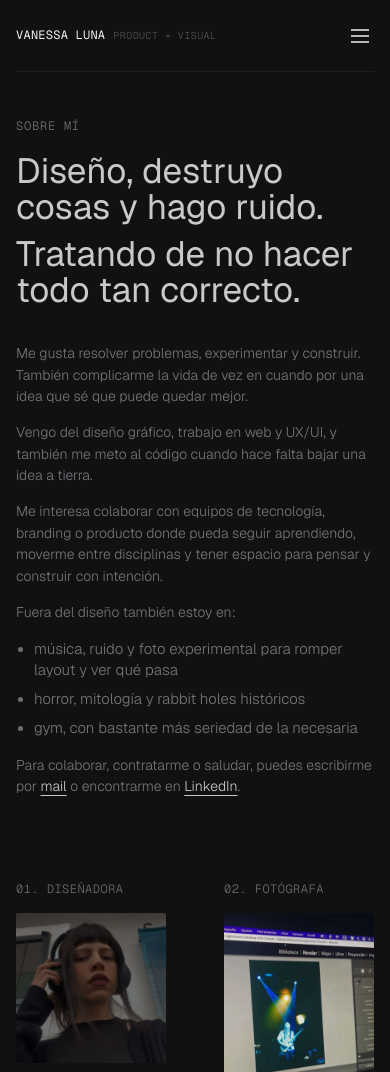
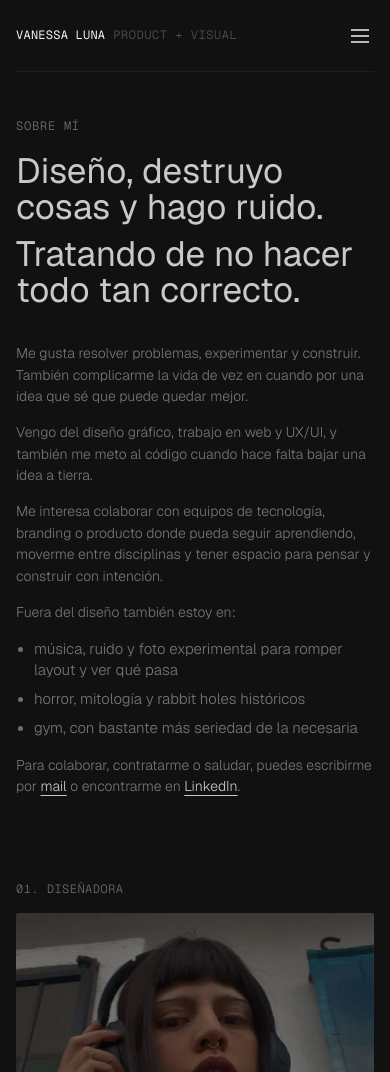
Before and after one commit to lunagv/proyecto-coder, a plain HTML site: page sobre-mi.html in a window 390 px wide. Shown: the top 1072 px of the page. Drawn offline with nearby package versions, Linux system fonts and the light colour scheme.

Commit message:
Update about captions and playground asset

```diff
--- a/css/estilos.css
+++ b/css/estilos.css
@@ -505,7 +505,7 @@ body.home-v2 {
       gap: 8px; }
     body.home-v2 .site-logo::after {
       display: inline;
-      font-size: 10px;
+      font-size: 12px;
       letter-spacing: 0.045em; }
     body.home-v2 .desktop-nav {
       display: none; } }
@@ -1946,8 +1946,8 @@ body.home-v2 {
     color: rgba(240, 241, 244, 0.42); }
   body.home-v2.about-page .about-photo-section--editorial {
     display: grid;
-    grid-template-columns: repeat(2, minmax(0, 1fr));
-    gap: clamp(58px, 6vw, 92px) clamp(22px, 3vw, 36px);
+    grid-template-columns: minmax(0, 1fr);
+    gap: clamp(58px, 6vw, 92px);
     align-items: start;
     padding-top: 0;
     border-top: 0; }
@@ -2631,14 +2631,33 @@ body.home-v2.home-index.js-loaded .featured-group .project-card:nth-child(4) {
     gap: 58px; }
   body.home-v2.about-page .about-photo-row,
   body.home-v2.about-page .about-photo-row--short {
-    --about-photo-width: min(100%, 320px);
+    --about-photo-width: 100%;
     grid-template-columns: var(--about-photo-width);
     gap: 12px;
     max-width: none; }
   body.home-v2.about-page .about-photo-section--editorial .about-photo-placeholder,
   body.home-v2.about-page .about-photo-section--editorial .about-photo-placeholder--portrait {
-    width: min(100%, 320px);
+    width: 100%;
     height: auto;
     min-height: 0;
-    aspect-ratio: auto; }
+    aspect-ratio: auto;
+    background: transparent; }
+  body.home-v2.about-page .about-photo-section--editorial .about-photo-placeholder img {
+    border-radius: 2px;
+    background: rgba(240, 241, 244, 0.025); }
+  body.home-v2.about-page .about-photo-section--editorial .about-photo-placeholder {
+    overflow: visible; }
+  body.home-v2.about-page .about-photo-section--editorial .about-photo-placeholder::after {
+    content: attr(data-cursor-label);
+    position: static;
+    display: block;
+    margin-top: 8px;
+    color: rgba(240, 241, 244, 0.48);
+    background: transparent;
+    border: 0;
+    font-family: 'Geist', 'Inter', sans-serif;
+    font-size: 13px;
+    font-weight: 300;
+    line-height: 1.35;
+    letter-spacing: 0; }
 }
--- a/sobre-mi.html
+++ b/sobre-mi.html
@@ -11,7 +11,7 @@
     <link rel="preconnect" href="https://fonts.gstatic.com" crossorigin>
     <link href="https://fonts.googleapis.com/css2?family=Geist:wght@300;400;500;600;700&family=Geist+Mono:wght@300;400;500;600&display=swap" rel="stylesheet">
     <link rel="icon" href="assets/favicon.svg" type="image/svg+xml">
-    <link rel="stylesheet" href="css/estilos.css?v=20260714-about-grid">
+    <link rel="stylesheet" href="css/estilos.css?v=20260714-hero-about-captions">
     <title>Sobre mí | Vanessa Luna</title>
 </head>
 <body class="home-v2 about-page">
```
Also changed, not shown: index.html (+4 -4 lines), otros.html (+3 -3 lines), assets/about/escritorio-cafe.webp, assets/about/expo-rana-full.webp, assets/about/gym-espejo.webp, assets/about/gym-peso.webp, assets/no-soy.webp.
